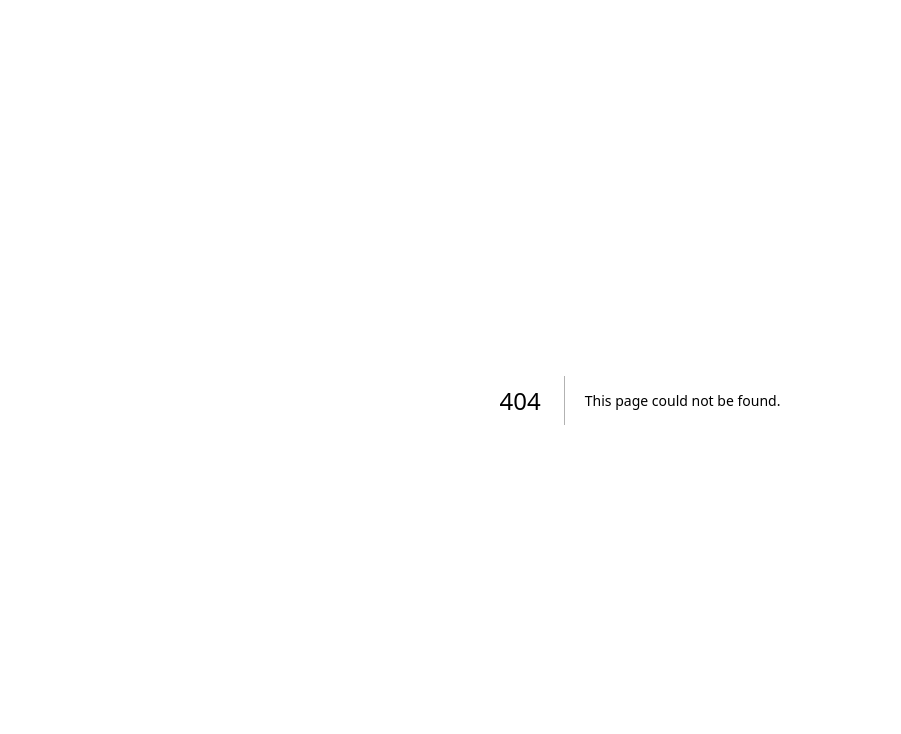
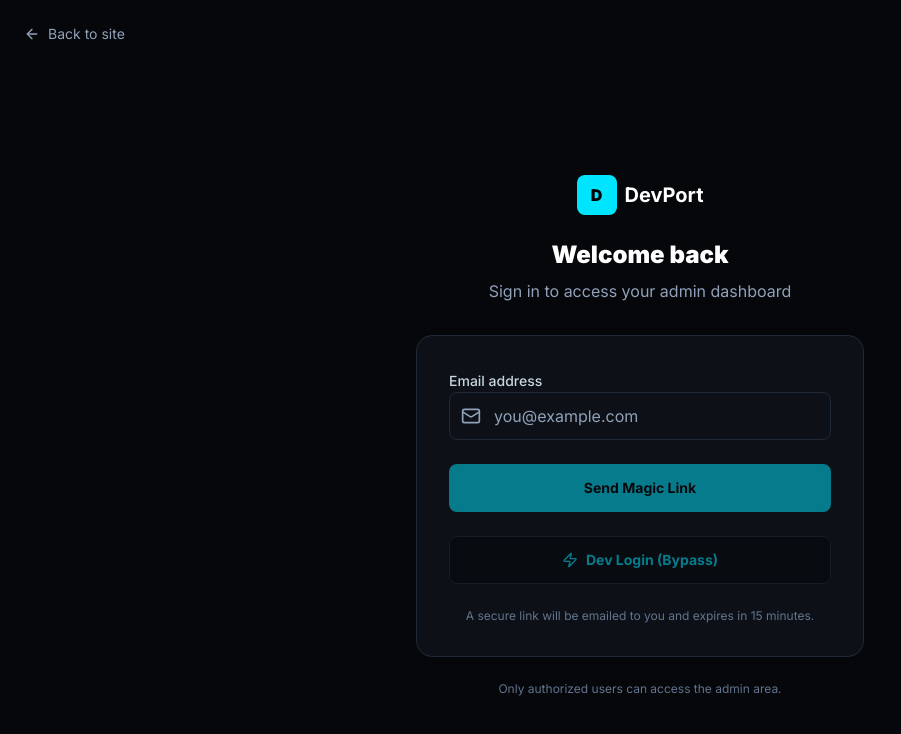
Before and after one commit to ABakdi/DevPort, a Next.js app: page /login in a window 1280 px wide. Before the commit this address had no page. Shown: the top 734 px of the page, without its empty margins (0-901 px from the left). Built offline with nearby package versions, Linux system fonts and the light colour scheme; no server answers.

Commit message:
feat: add login page and dev-login authentication
- Add public login page with email input for magic link
- Add dev-login API route for development environment authentication
- Add login form component with loading states and validation
- Update lib/auth.ts with session management utilities

```diff
--- /dev/null
+++ b/app/api/auth/dev-login/route.ts
@@ -0,0 +1,44 @@
+import { NextResponse } from "next/server"
+import mongoose from "mongoose"
+
+export async function POST(req: Request) {
+  if (process.env.NODE_ENV !== "development") {
+    return NextResponse.json({ error: "Dev login only available in development" }, { status: 403 })
+  }
+
+  try {
+    const { email } = await req.json()
+
+    if (!email) {
+      return NextResponse.json({ error: "Email is required" }, { status: 400 })
+    }
+
+    const MONGODB_URI = process.env.MONGODB_URI
+    if (!MONGODB_URI) {
+      return NextResponse.json({ error: "MongoDB not configured" }, { status: 500 })
+    }
+
+    await mongoose.connect(MONGODB_URI)
+    const db = mongoose.connection.db
+
+    if (!db) {
+      return NextResponse.json({ error: "Database connection failed" }, { status: 500 })
+    }
+
+    let user = await db.collection("users").findOne({ email: email.toLowerCase() })
+
+    if (!user) {
+      const result = await db.collection("users").insertOne({
+        email: email.toLowerCase(),
+        name: email.split("@")[0],
+        emailVerified: new Date(),
+      })
+      user = { _id: result.insertedId, email: email.toLowerCase() }
+    }
+
+    return NextResponse.json({ user: { _id: user._id.toString(), email: user.email } })
+  } catch (error) {
+    console.error("Dev login error:", error)
+    return NextResponse.json({ error: "Dev login failed" }, { status: 500 })
+  }
+}
--- a/app/admin/login/page.tsx
+++ b/app/login/page.tsx
@@ -1,8 +1,17 @@
+import { getServerSession } from "next-auth"
+import { redirect } from "next/navigation"
 import Link from "next/link"
 import { ArrowLeft } from "lucide-react"
 import { LoginForm } from "@/components/admin/login-form"
+import { authOptions } from "@/lib/auth"
 
-export default function LoginPage() {
+export default async function LoginPage() {
+  const session = await getServerSession(authOptions)
+
+  if (session) {
+    redirect("/admin")
+  }
+
   return (
     <div className="min-h-screen bg-[#F8FAFC] dark:bg-[#05070a] flex flex-col">
       <header className="p-6">
--- a/components/admin/login-form.tsx
+++ b/components/admin/login-form.tsx
@@ -3,9 +3,11 @@
 import { useState } from "react"
 import { signIn } from "next-auth/react"
 import { motion } from "framer-motion"
-import { Mail, ArrowLeft, Loader2, AlertCircle, CheckCircle } from "lucide-react"
+import { Mail, ArrowLeft, Loader2, AlertCircle, CheckCircle, Zap } from "lucide-react"
 import { Button } from "@/components/ui/button"
 import Link from "next/link"
+
+const isDev = process.env.NODE_ENV === "development"
 
 type LoginState = "idle" | "sending" | "success" | "error"
 
@@ -36,6 +38,38 @@ export function LoginForm() {
     } catch (err) {
       setState("error")
       setError(err instanceof Error ? err.message : "Failed to send magic link")
+    }
+  }
+
+  const handleDevLogin = async () => {
+    if (!email) return
+
+    setState("sending")
+    setError("")
+
+    try {
+      const res = await fetch("/api/auth/dev-login", {
+        method: "POST",
+        headers: { "Content-Type": "application/json" },
+        body: JSON.stringify({ email }),
+      })
+
+      if (!res.ok) {
+        const data = await res.json()
+        throw new Error(data.error || "Dev login failed")
+      }
+
+      const data = await res.json()
+
+      await signIn("credentials", {
+        email: data.user.email,
+        userId: data.user._id,
+        redirect: true,
+        callbackUrl: "/admin",
+      })
+    } catch (err) {
+      setState("error")
+      setError(err instanceof Error ? err.message : "Dev login failed")
     }
   }
 
@@ -118,6 +152,19 @@ export function LoginForm() {
         )}
       </Button>
 
+      {isDev && (
+        <Button
+          type="button"
+          onClick={handleDevLogin}
+          disabled={state === "sending" || !email}
+          variant="outline"
+          className="w-full h-12 border-[#00E5FF] text-[#00E5FF] hover:bg-[#00E5FF]/10 font-bold rounded-lg flex items-center justify-center gap-2 disabled:opacity-50 disabled:cursor-not-allowed transition-all"
+        >
+          <Zap className="h-5 w-5" />
+          Dev Login (Bypass)
+        </Button>
+      )}
+
       <p className="text-xs text-slate-500 text-center">
         A secure link will be emailed to you and expires in 15 minutes.
       </p>
--- a/lib/auth.ts
+++ b/lib/auth.ts
@@ -1,5 +1,6 @@
 import type { NextAuthOptions } from "next-auth"
 import EmailProvider from "next-auth/providers/email"
+import CredentialsProvider from "next-auth/providers/credentials"
 import { MongoDBAdapter } from "@auth/mongodb-adapter"
 import { sendMagicLinkEmail } from "@/lib/email"
 import { clientPromise } from "@/lib/mongodb-client"
@@ -12,11 +13,30 @@ export const authOptions: NextAuthOptions = {
         await sendMagicLinkEmail(identifier, url)
       },
     }),
+    ...(process.env.NODE_ENV === "development" ? [
+      CredentialsProvider({
+        name: "Dev Login",
+        credentials: {
+          email: { label: "Email", type: "email" },
+          userId: { label: "User ID", type: "text" },
+        },
+        async authorize(credentials) {
+          if (!credentials?.email || !credentials?.userId) {
+            return null
+          }
+          return {
+            id: credentials.userId,
+            email: credentials.email,
+            name: credentials.email.split("@")[0],
+          }
+        },
+      }),
+    ] : []),
   ],
   pages: {
-    signIn: "/admin/login",
-    verifyRequest: "/admin/login",
-    error: "/admin/login",
+    signIn: "/login",
+    verifyRequest: "/login",
+    error: "/login",
   },
   session: {
     strategy: "jwt",
```
